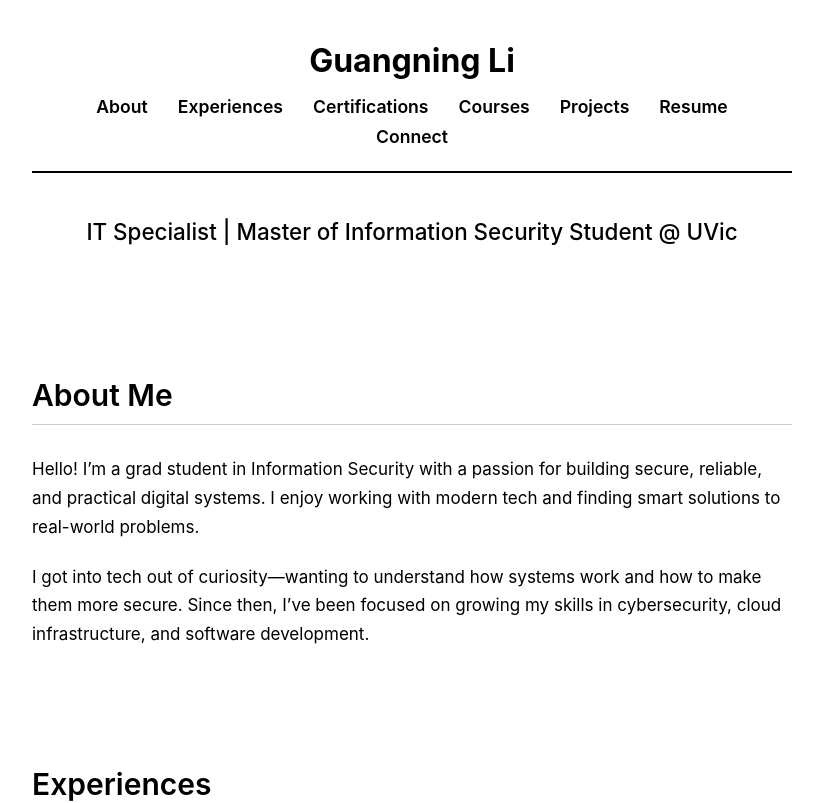
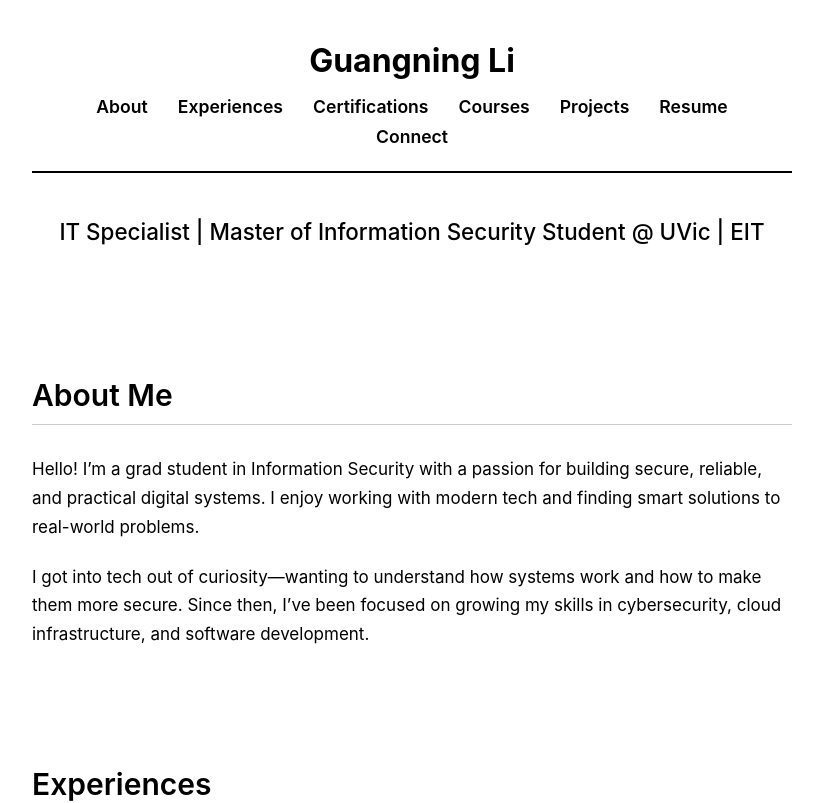
Before and after one commit to gngnggnn1/portfolio, a React (Create React App) app: page / in a window 1280 px wide. Shown: the top 803 px of the page, without its empty margins (228-1051 px from the left). Built offline with nearby package versions, Linux system fonts and the light colour scheme.

Commit message:
Update Personal Info

```diff
--- a/src/data/PersonalInfo.js
+++ b/src/data/PersonalInfo.js
@@ -1,6 +1,6 @@
 export const personalInfo = {
   name: "Guangning Li",
-  tagline: "IT Specialist | Master of Information Security Student @ UVic",
+  tagline: "IT Specialist | Master of Information Security Student @ UVic | EIT",
   bio: [ // Use an array for paragraphs
     "Hello! I’m a grad student in Information Security with a passion for building secure, reliable, and practical digital systems. I enjoy working with modern tech and finding smart solutions to real-world problems.",
     "I got into tech out of curiosity—wanting to understand how systems work and how to make them more secure. Since then, I’ve been focused on growing my skills in cybersecurity, cloud infrastructure, and software development."
```
